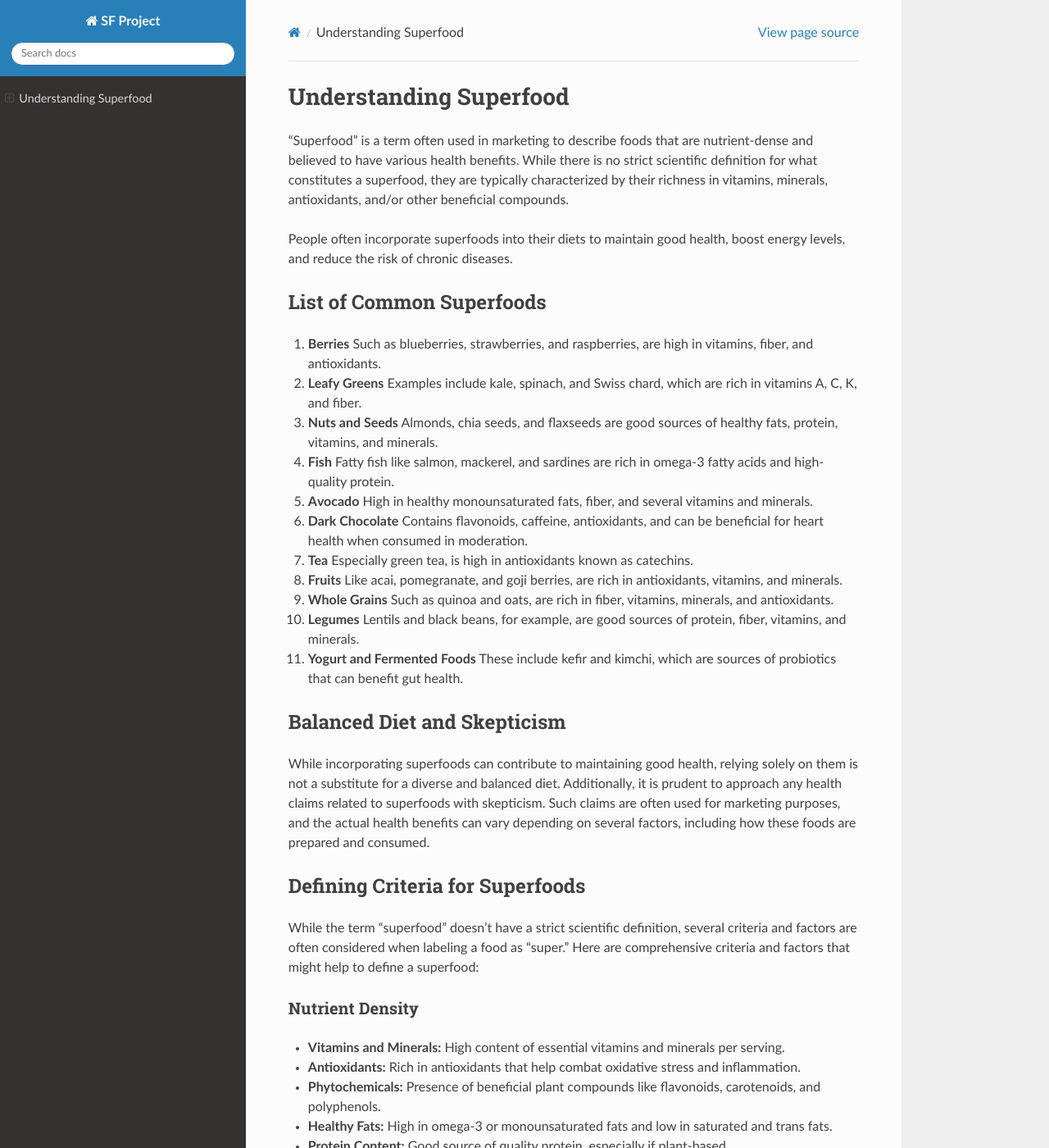
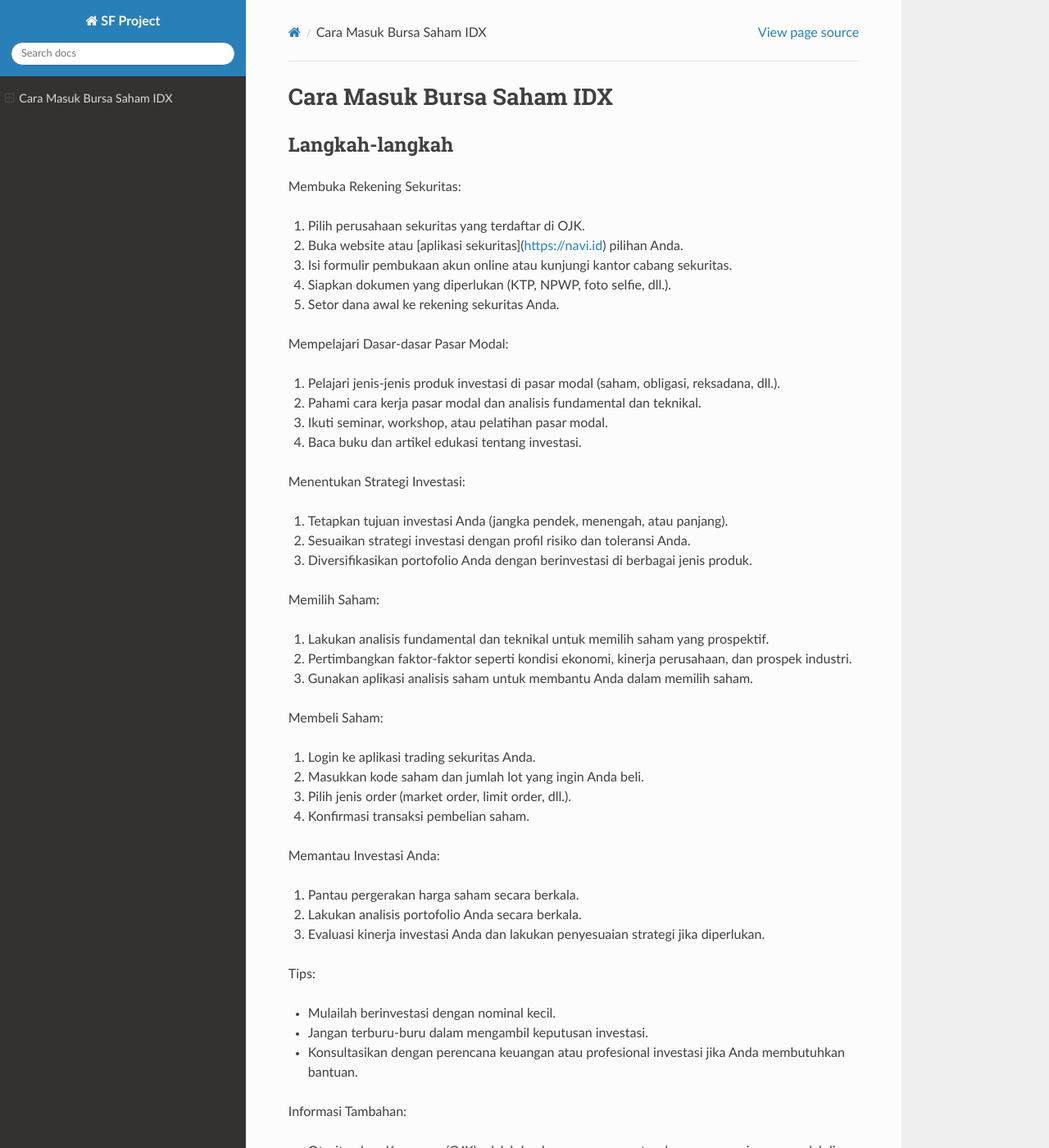
Before and after one commit to hairunstd/bursaidx, a Sphinx documentation site: the page built from docs/index.rst, in a window 1280 px wide and 1400 px high. Shown: the whole window at 82% size. Built offline with Sphinx 7.4.7 and the Read the Docs theme 2.0.0, drawn with Linux system fonts in a browser that asks for light colours; some of the changed text lies outside the part shown.

Commit message:
Update index.rst

```diff
--- a/docs/index.rst
+++ b/docs/index.rst
@@ -1,119 +1,66 @@
-======================
-Understanding Superfood
-======================
-
-"Superfood" is a term often used in marketing to describe foods that are
-nutrient-dense and believed to have various health benefits. While there is no
-strict scientific definition for what constitutes a superfood, they are typically
-characterized by their richness in vitamins, minerals, antioxidants, and/or other
-beneficial compounds.
-
-People often incorporate superfoods into their diets to maintain good health,
-boost energy levels, and reduce the risk of chronic diseases.
-
-List of Common Superfoods
-=========================
-
-1. **Berries**
-   Such as blueberries, strawberries, and raspberries, are high in vitamins, fiber,
-   and antioxidants.
-
-2. **Leafy Greens**
-   Examples include kale, spinach, and Swiss chard, which are rich in vitamins A, C, K,
-   and fiber.
-
-3. **Nuts and Seeds**
-   Almonds, chia seeds, and flaxseeds are good sources of healthy fats, protein,
-   vitamins, and minerals.
-
-4. **Fish**
-   Fatty fish like salmon, mackerel, and sardines are rich in omega-3 fatty acids
-   and high-quality protein.
-
-5. **Avocado**
-   High in healthy monounsaturated fats, fiber, and several vitamins and minerals.
-
-6. **Dark Chocolate**
-   Contains flavonoids, caffeine, antioxidants, and can be beneficial for heart health
-   when consumed in moderation.
-
-7. **Tea**
-   Especially green tea, is high in antioxidants known as catechins.
-
-8. **Fruits**
-   Like acai, pomegranate, and goji berries, are rich in antioxidants, vitamins, and minerals.
-
-9. **Whole Grains**
-   Such as quinoa and oats, are rich in fiber, vitamins, minerals, and antioxidants.
-
-10. **Legumes**
-    Lentils and black beans, for example, are good sources of protein, fiber, vitamins,
-    and minerals.
-
-11. **Yogurt and Fermented Foods**
-    These include kefir and kimchi, which are sources of probiotics that can benefit gut health.
-
-Balanced Diet and Skepticism
-============================
-
-While incorporating superfoods can contribute to maintaining good health, relying solely
-on them is not a substitute for a diverse and balanced diet. Additionally, it is prudent
-to approach any health claims related to superfoods with skepticism. Such claims are often
-used for marketing purposes, and the actual health benefits can vary depending on several
-factors, including how these foods are prepared and consumed.
-
-Defining Criteria for Superfoods
+Cara Masuk Bursa Saham IDX
 ===========================
 
-While the term "superfood" doesn't have a strict scientific definition, several criteria and factors are often considered when labeling a food as "super." Here are comprehensive criteria and factors that might help to define a superfood:
+Langkah-langkah
+---------------
 
-Nutrient Density
------------------
+Membuka Rekening Sekuritas:
 
-- **Vitamins and Minerals:** High content of essential vitamins and minerals per serving.
-- **Antioxidants:** Rich in antioxidants that help combat oxidative stress and inflammation.
-- **Phytochemicals:** Presence of beneficial plant compounds like flavonoids, carotenoids, and polyphenols.
-- **Healthy Fats:** High in omega-3 or monounsaturated fats and low in saturated and trans fats.
-- **Protein Content:** Good source of quality protein, especially if plant-based.
-- **Fiber Content:** High dietary fiber for digestive health.
+1. Pilih perusahaan sekuritas yang terdaftar di OJK.
+2. Buka website atau [aplikasi sekuritas](https://navi.id) pilihan Anda.
+3. Isi formulir pembukaan akun online atau kunjungi kantor cabang sekuritas.
+4. Siapkan dokumen yang diperlukan (KTP, NPWP, foto selfie, dll.).
+5. Setor dana awal ke rekening sekuritas Anda.
 
-Health Benefits
------------------
+Mempelajari Dasar-dasar Pasar Modal:
 
-- **Disease Prevention:** Evidence suggesting protective effects against chronic diseases such as heart disease, diabetes, and cancer.
-- **Anti-Inflammatory Properties:** Helps in reducing inflammation in the body.
-- **Immune System Support:** Supports the immune system and reduces susceptibility to infections.
-- **Gut Health:** Supports a healthy digestive system and microbiome, possibly through probiotics or prebiotics.
-- **Mental Health and Cognitive Function:** Benefits brain health and cognitive function.
+1. Pelajari jenis-jenis produk investasi di pasar modal (saham, obligasi, reksadana, dll.).
+2. Pahami cara kerja pasar modal dan analisis fundamental dan teknikal.
+3. Ikuti seminar, workshop, atau pelatihan pasar modal.
+4. Baca buku dan artikel edukasi tentang investasi.
 
-Accessibility and Sustainability
----------------------------------
+Menentukan Strategi Investasi:
 
-- **Availability:** Widely available to the general population.
-- **Sustainability:** Produced in an environmentally sustainable way.
-- **Affordability:** Relatively cost-effective, especially compared to highly processed alternatives.
-- **Cultivation Practices:** Grown without harmful pesticides, herbicides, or other chemicals.
+1. Tetapkan tujuan investasi Anda (jangka pendek, menengah, atau panjang).
+2. Sesuaikan strategi investasi dengan profil risiko dan toleransi Anda.
+3. Diversifikasikan portofolio Anda dengan berinvestasi di berbagai jenis produk.
 
-Taste and Versatility
-----------------------
+Memilih Saham:
 
-- **Palatability:** Tastes good and is appealing to eat.
-- **Versatility:** Can be incorporated into a variety of dishes and cuisines.
-- **Ease of Preparation:** Relatively easy to prepare and consume.
+1. Lakukan analisis fundamental dan teknikal untuk memilih saham yang prospektif.
+2. Pertimbangkan faktor-faktor seperti kondisi ekonomi, kinerja perusahaan, dan prospek industri.
+3. Gunakan aplikasi analisis saham untuk membantu Anda dalam memilih saham.
 
-Additional Considerations
---------------------------
+Membeli Saham:
 
-- **Research Evidence:** Backed by scientific research for providing health benefits.
-- **Cultural Relevance:** Important in the diet of one or more cultures, with traditional use suggesting benefits.
-- **Low in Harmful Substances:** Low levels of contaminants, pesticides, and additives.
+1. Login ke aplikasi trading sekuritas Anda.
+2. Masukkan kode saham dan jumlah lot yang ingin Anda beli.
+3. Pilih jenis order (market order, limit order, dll.).
+4. Konfirmasi transaksi pembelian saham.
 
-Final Note
-------------
+Memantau Investasi Anda:
 
-While using these criteria and factors, it’s essential to understand that no single food can provide all the nutrients and health benefits that the body needs. A balanced and varied diet, complemented by a healthy lifestyle, is fundamental for overall well-being. Additionally, health claims related to superfoods should be approached with a critical eye, as the marketing of these foods can sometimes exaggerate their benefits.
+1. Pantau pergerakan harga saham secara berkala.
+2. Lakukan analisis portofolio Anda secara berkala.
+3. Evaluasi kinerja investasi Anda dan lakukan penyesuaian strategi jika diperlukan.
 
-**References:**
+Tips:
 
-- `Minivnutruition.com <https://www.minivnutrition.com/>`_
-- `Fitfoodiefinds.com <https://fitfoodiefinds.com/best-protein-shakes/>`_
+- Mulailah berinvestasi dengan nominal kecil.
+- Jangan terburu-buru dalam mengambil keputusan investasi.
+- Konsultasikan dengan perencana keuangan atau profesional investasi jika Anda membutuhkan bantuan.
+
+Informasi Tambahan:
+
+- Otoritas Jasa Keuangan (OJK) adalah lembaga yang mengatur dan mengawasi pasar modal di Indonesia.
+- Bursa Efek Indonesia (BEI) adalah tempat bertemunya pembeli dan penjual efek (saham, obligasi, dll.).
+- Indeks Harga Saham Gabungan (IHSG) adalah acuan pergerakan harga saham di BEI.
+- Investor saham memiliki potensi keuntungan dan risiko.
+
+Sumber Informasi:
+
+- Website OJK: https://www.ojk.go.id/
+- Website BEI: https://www.idx.co.id/
+- Website Ajaib Sekuritas: https://ajaib.co.id/
+
+Semoga artikel ini membantu Anda dalam memahami cara masuk bursa saham IDX. Selamat berinvestasi!
```
